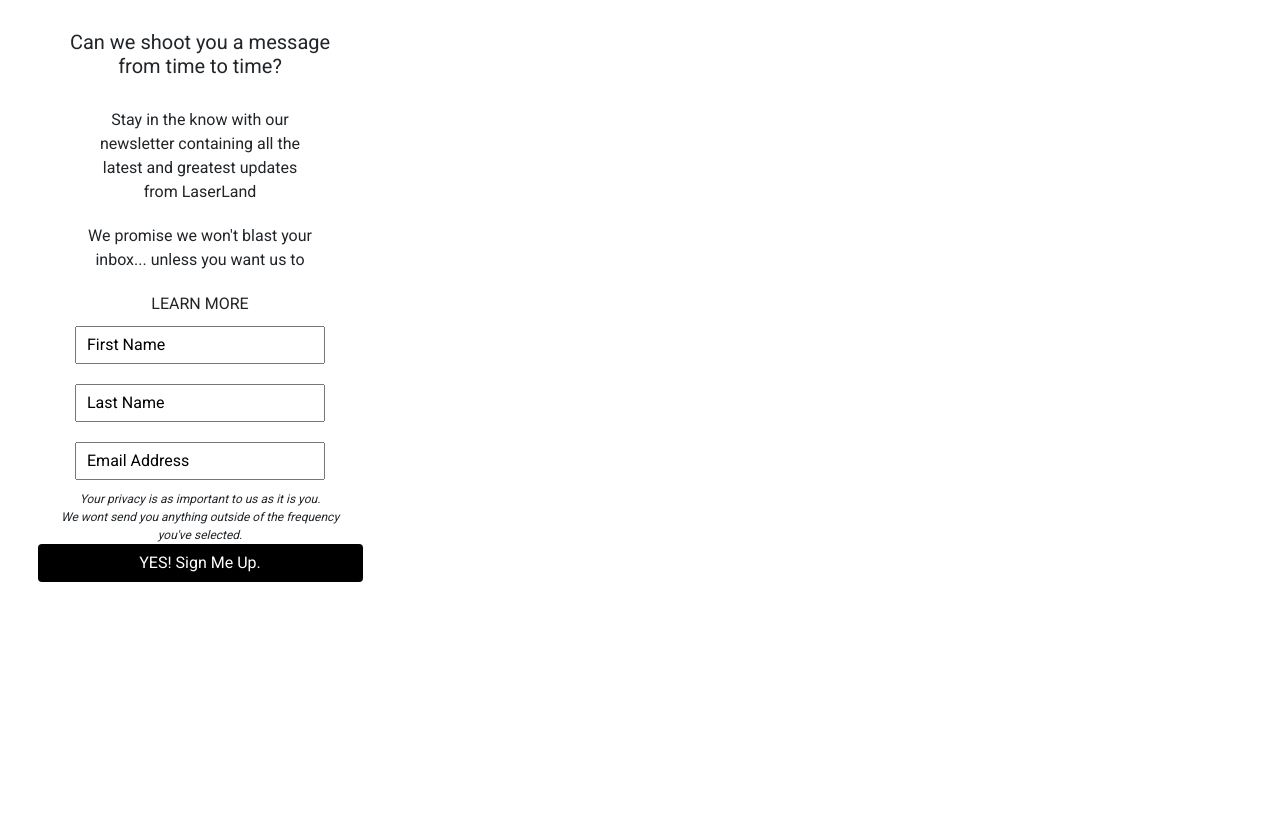
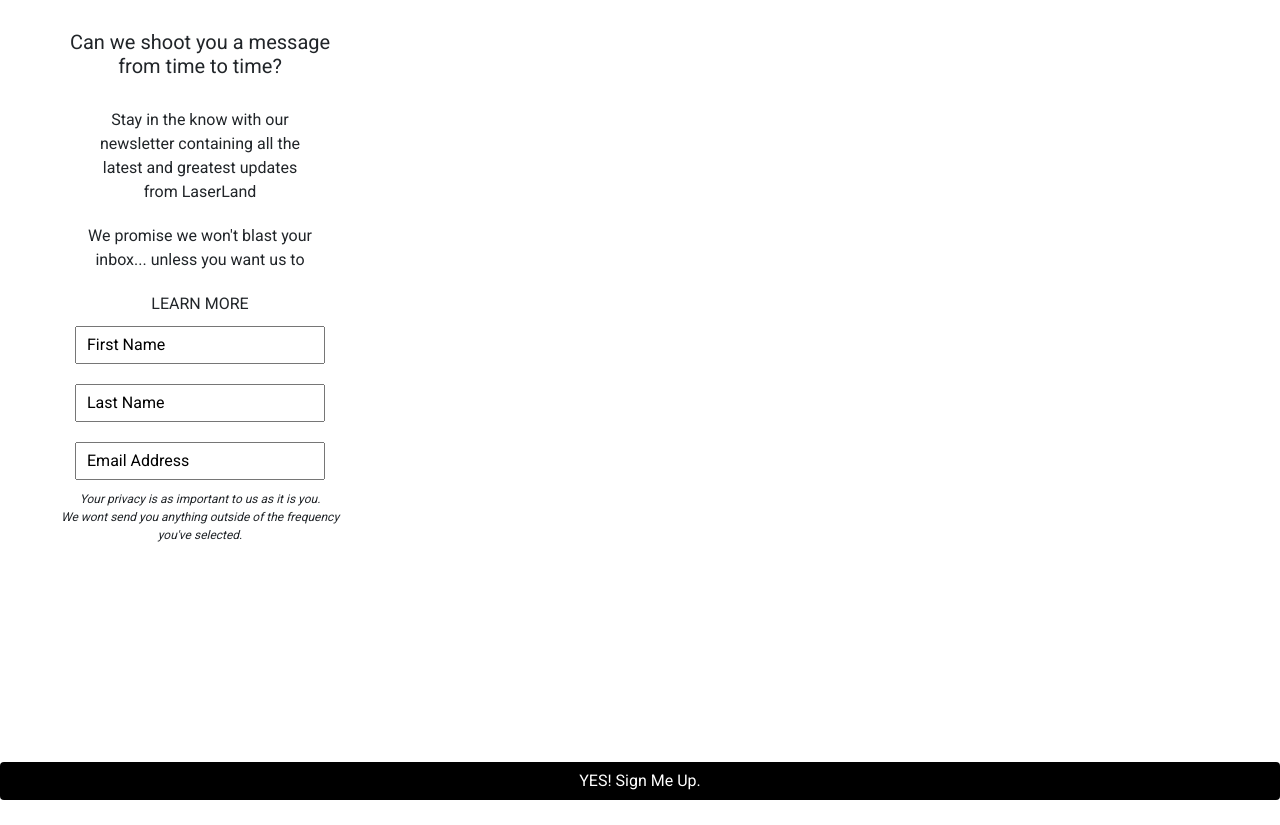
Before and after one commit to csgill32/lasertag, a Django app: page / in a window 1280 px wide. Before the commit the page ends 582 px from the top, so only its background shows below. Run offline with Django 3.2, Linux system fonts and the light colour scheme; some libraries are stand-ins or nearby versions.

Commit message:
button positioned to bottom of page

```diff
--- a/main_app/static/css/styles.css
+++ b/main_app/static/css/styles.css
@@ -1,4 +1,6 @@
-
+body {
+    height: 825px;
+}
 table {
     border-collapse: collapse;
     margin-top: 15px;
@@ -88,6 +90,7 @@
 }
 
 .newsletter__form {
+    max-width: 411px;
     display: flex;
     justify-content: center;
 }
@@ -104,7 +107,7 @@
 
 
 .footer {
-    max-width: 325px;
+    max-width: 411px;
     display: flex;
     justify-content: center;
 }
@@ -117,8 +120,13 @@
 }
 
 .sign__up {
+    position: fixed;
+    bottom: 0;
+    left: 0;
+    padding-left: 0;
+    padding-right: 0;
     margin: auto;
-    width: 325px;
+    width: 100vw;
     background-color: black;
     color: white;
 }
--- a/main_app/templates/base.html
+++ b/main_app/templates/base.html
@@ -8,16 +8,17 @@
     <link rel="stylesheet" href="https://stackpath.bootstrapcdn.com/bootstrap/4.5.0/css/bootstrap.min.css"
         integrity="sha384-9aIt2nRpC12Uk9gS9baDl411NQApFmC26EwAOH8WgZl5MYYxFfc+NcPb1dKGj7Sk" crossorigin="anonymous">
         <link rel="stylesheet" href="{% static 'css/styles.css' %}">
+        <link href='https://fonts.googleapis.com/css?family=Roboto' rel='stylesheet'>
+        <style>
+            body {
+                font-family: 'Roboto';
+            }
+        </style>
         <script
   src="https://code.jquery.com/jquery-3.5.1.min.js"
   integrity="sha256-9/aliU8dGd2tb6OSsuzixeV4y/faTqgFtohetphbbj0="
   crossorigin="anonymous" defer></script>
-    <link href='https://fonts.googleapis.com/css?family=Roboto' rel='stylesheet'>
-    <style>
-        body {
-            font-family: 'Roboto';
-        }
-    </style>
+
     <script src="https://cdn.jsdelivr.net/npm/popper.js@1.16.0/dist/umd/popper.min.js"
         integrity="sha384-Q6E9RHvbIyZFJoft+2mJbHaEWldlvI9IOYy5n3zV9zzTtmI3UksdQRVvoxMfooAo" crossorigin="anonymous"
         defer></script>
--- a/main_app/templates/home.html
+++ b/main_app/templates/home.html
@@ -3,7 +3,7 @@
 {% block content %}
 {% load static %}
 <div class="row home__section">
-    <div class="col">
+    <div class="col home__container">
         <header class='row header'>
             <h5 class='subheader'>Can we shoot you a message from time to time?</h5>
             <p class='subtext'>Stay in the know with our newsletter containing all the latest and greatest updates from LaserLand</p>
@@ -26,8 +26,8 @@
                 </div>
                 <footer class='row footer'>
                     <p class='footer__text'>Your privacy is as important to us as it is you. <br /> We wont send you anything outside of the frequency you've selected.</p>
-                    <input type="submit" class='btn sign__up' data-toggle="modal" value='YES! Sign Me Up.'>
                 </footer>
+                <input type="submit" class='btn sign__up' data-toggle="modal" value='YES! Sign Me Up.'>
             </form>
         </section>
     </div>
```
